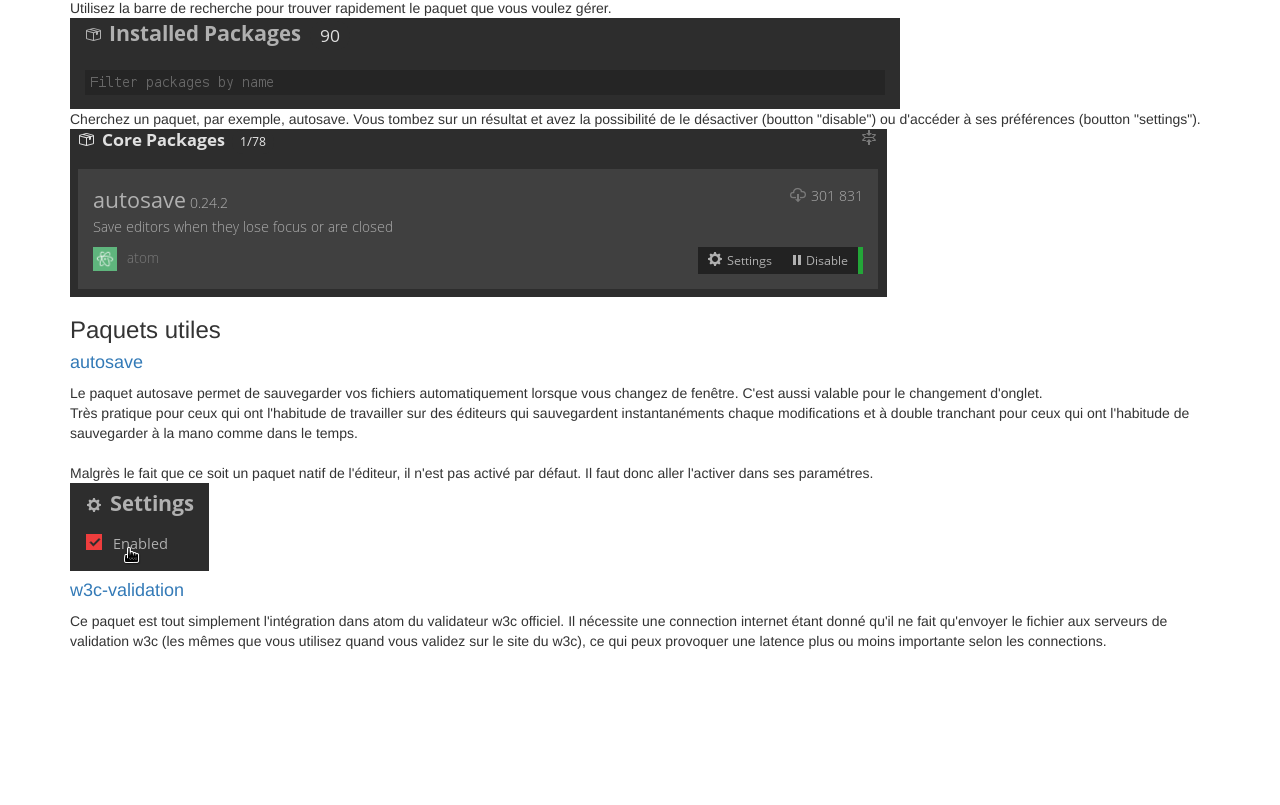
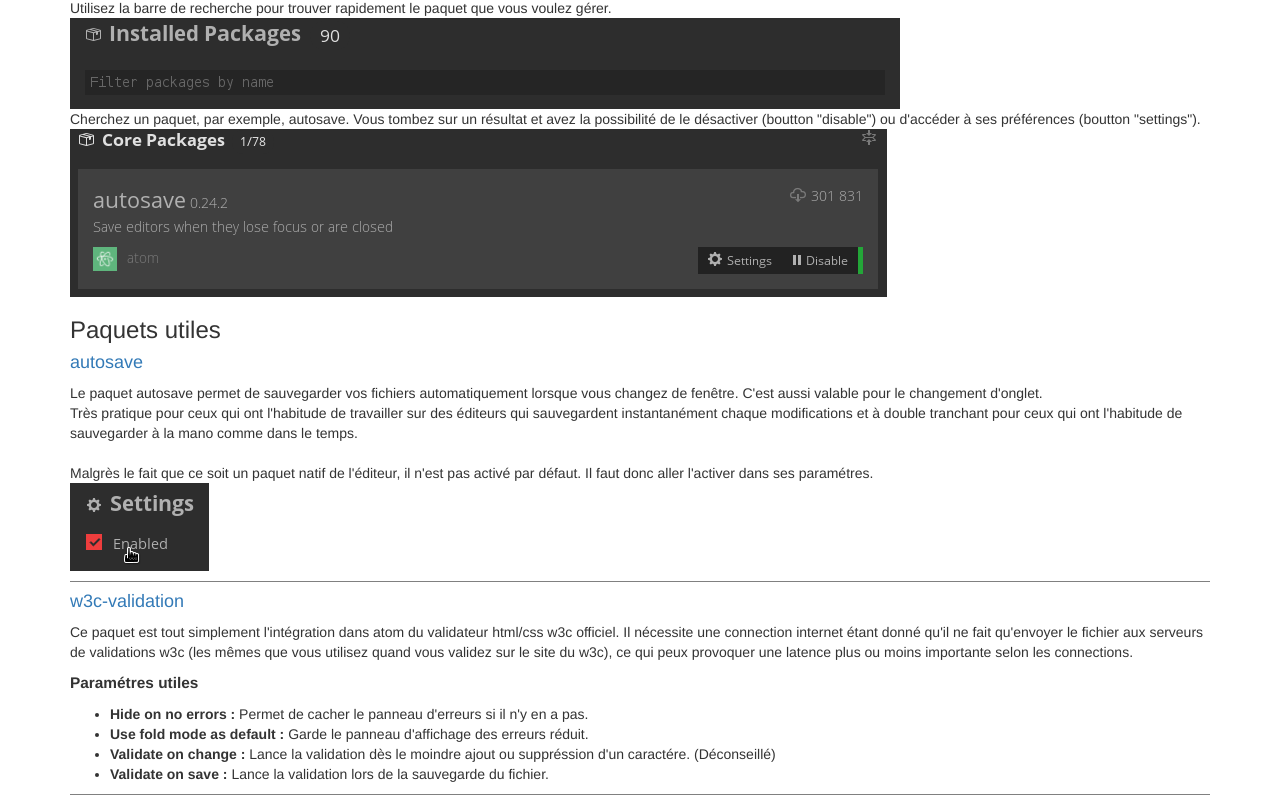
Before and after one commit to Vinarnt/pimp-my-atom, a plain HTML site: page index.html in a window 1280 px wide. Shown: the part 1927-2732 px from the top of the page. Before the commit the page ends 2588 px from the top, so only its background shows below. Drawn offline with Linux system fonts and the light colour scheme.

Commit message:
Finished w3c package

```diff
--- a/css/style.css
+++ b/css/style.css
@@ -11,3 +11,20 @@ img {
 .soft-wrap-img{
   padding: 5px;
 }
+
+.param-label {
+  display: inline-block;
+  font-weight: bold;
+  font-size: 1.1em;
+  margin-bottom: 10px;
+}
+
+.param-name {
+  font-weight: bold;
+}
+
+.separator {
+  height: 1px;
+  background-color: #808080;
+  margin: 10px 0;
+}
--- a/index.html
+++ b/index.html
@@ -72,20 +72,15 @@
         <img src="img/theme-apply.png " alt="Application du thème " /><br /> Ici il s'agit d'un thème pour la syntaxe mais la marche à suivre pour un thème d'interface est exactement le même.<br /> A noter qu'Atom sera gelé durant l'application du thème.
       </p>
 
-      <h2>Les paquets</h2>
-      Plus courrament appellés plugins, extensions, addons ou encore greffons, ce sont des fonctionnalitées qui s'ajoutent au logiciel.
+      <h2>Les paquets</h2> Plus courrament appellés plugins, extensions, addons ou encore greffons, ce sont des fonctionnalitées qui s'ajoutent au logiciel.
 
-      <h3>Installation</h3>
-      Direction l'onglet "Install". C'est ici que vous trouverez tout les paquets à installer et désinstaller. La configuration se fera dans l'onglet "Packages" pour des raisons pratiques.<br />
-
-      Pour installer un paquet, rien de plus simple, entrez dans le champ de recherche ce que vous voulez installer.<br />
-      <img src="img/package-install.png" alt="Paquet à installer"><br />
-      Placez votre curseur sur le bouton "Install", pressez le clic gauche de la souris et voila, après un long moment (variable selon le paquet), le paquet est installé et prêt à être utilisé dans sa configuration de base.<br />
+      <h3>Installation</h3> Direction l'onglet "Install". C'est ici que vous trouverez tout les paquets à installer et désinstaller. La configuration se fera dans l'onglet "Packages" pour des raisons pratiques.<br /> Pour installer un paquet, rien de plus simple, entrez dans
+      le champ de recherche ce que vous voulez installer.<br />
+      <img src="img/package-install.png" alt="Paquet à installer"><br /> Placez votre curseur sur le bouton "Install", pressez le clic gauche de la souris et voila, après un long moment (variable selon le paquet), le paquet est installé et prêt à être
+      utilisé dans sa configuration de base.<br />
       <img src="img/package-installed.png" alt="Paquet installé"><br />
 
-      <h3>Gestion</h3>
-
-      Pour accéder aux paquets installés, il faut aller dans l'onglet "Packages".<br /> Utilisez la barre de recherche pour trouver rapidement le paquet que vous voulez gérer.<br />
+      <h3>Gestion</h3> Pour accéder aux paquets installés, il faut aller dans l'onglet "Packages".<br /> Utilisez la barre de recherche pour trouver rapidement le paquet que vous voulez gérer.<br />
       <img src="img/packages-searchbar.png" alt="Barre de recherche des paquets" /><br /> Cherchez un paquet, par exemple, autosave. Vous tombez sur un résultat et avez la possibilité de le désactiver (boutton "disable") ou d'accéder à ses préférences
       (boutton "settings").<br />
       <img src="img/package-result.png" alt="Résultat de la recherche de paquet" />
@@ -93,13 +88,35 @@
       <h3>Paquets utiles</h3>
 
       <h4><a href="https://atom.io/packages/autosave">autosave</a></h4> Le paquet autosave permet de sauvegarder vos fichiers automatiquement lorsque vous changez de fenêtre. C'est aussi valable pour le changement d'onglet.<br /> Très pratique pour ceux qui ont l'habitude de travailler sur des éditeurs qui sauvegardent
-      instantanéments chaque modifications et à double tranchant pour ceux qui ont l'habitude de sauvegarder à la mano comme dans le temps.<br /><br /> Malgrès le fait que ce soit un paquet natif de l'éditeur, il n'est pas activé par défaut. Il faut donc
+      instantanément chaque modifications et à double tranchant pour ceux qui ont l'habitude de sauvegarder à la mano comme dans le temps.<br /><br /> Malgrès le fait que ce soit un paquet natif de l'éditeur, il n'est pas activé par défaut. Il faut donc
       aller l'activer dans ses paramétres.<br />
       <img src="img/enable-autosave.png" alt="Activer autosave" />
 
+      <div class="separator"></div>
+
       <h4><a href="https://atom.io/packages/w3c-validation">w3c-validation</a></h4>
-      <p>Ce paquet est tout simplement l'intégration dans atom du validateur w3c officiel. Il nécessite une connection internet étant donné qu'il ne fait qu'envoyer le fichier aux serveurs de validation w3c (les mêmes que vous utilisez quand vous validez
-        sur le site du w3c), ce qui peux provoquer une latence plus ou moins importante selon les connections.</p>
+      <p>
+        Ce paquet est tout simplement l'intégration dans atom du validateur html/css w3c officiel. Il nécessite une connection internet étant donné qu'il ne fait qu'envoyer le fichier aux serveurs de validations w3c (les mêmes que vous utilisez quand vous validez sur le
+        site du w3c), ce qui peux provoquer une latence plus ou moins importante selon les connections.
+      </p>
+
+      <span class="param-label">Paramétres utiles</span>
+      <ul>
+        <li>
+          <span class="param-name">Hide on no errors :</span> Permet de cacher le panneau d'erreurs si il n'y en a pas.
+        </li>
+        <li>
+          <span class="param-name">Use fold mode as default :</span> Garde le panneau d'affichage des erreurs réduit.
+        </li>
+        <li>
+          <span class="param-name">Validate on change :</span> Lance la validation dès le moindre ajout ou suppréssion d'un caractére. (Déconseillé)
+        </li>
+        <li>
+          <span class="param-name">Validate on save :</span> Lance la validation lors de la sauvegarde du fichier.
+        </li>
+      </ul>
+
+      <div class="separator"></div>
     </div>
   </body>
 
```
